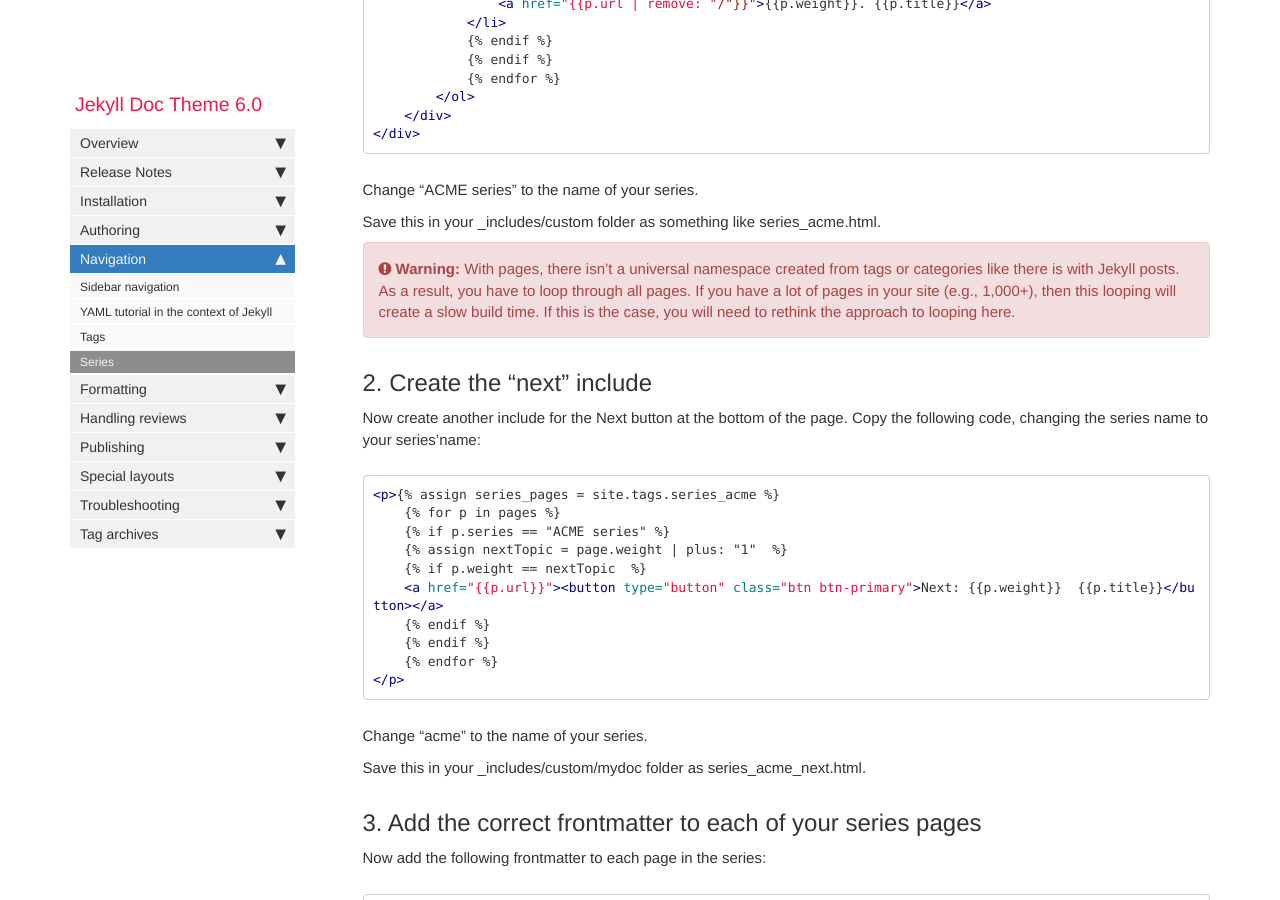
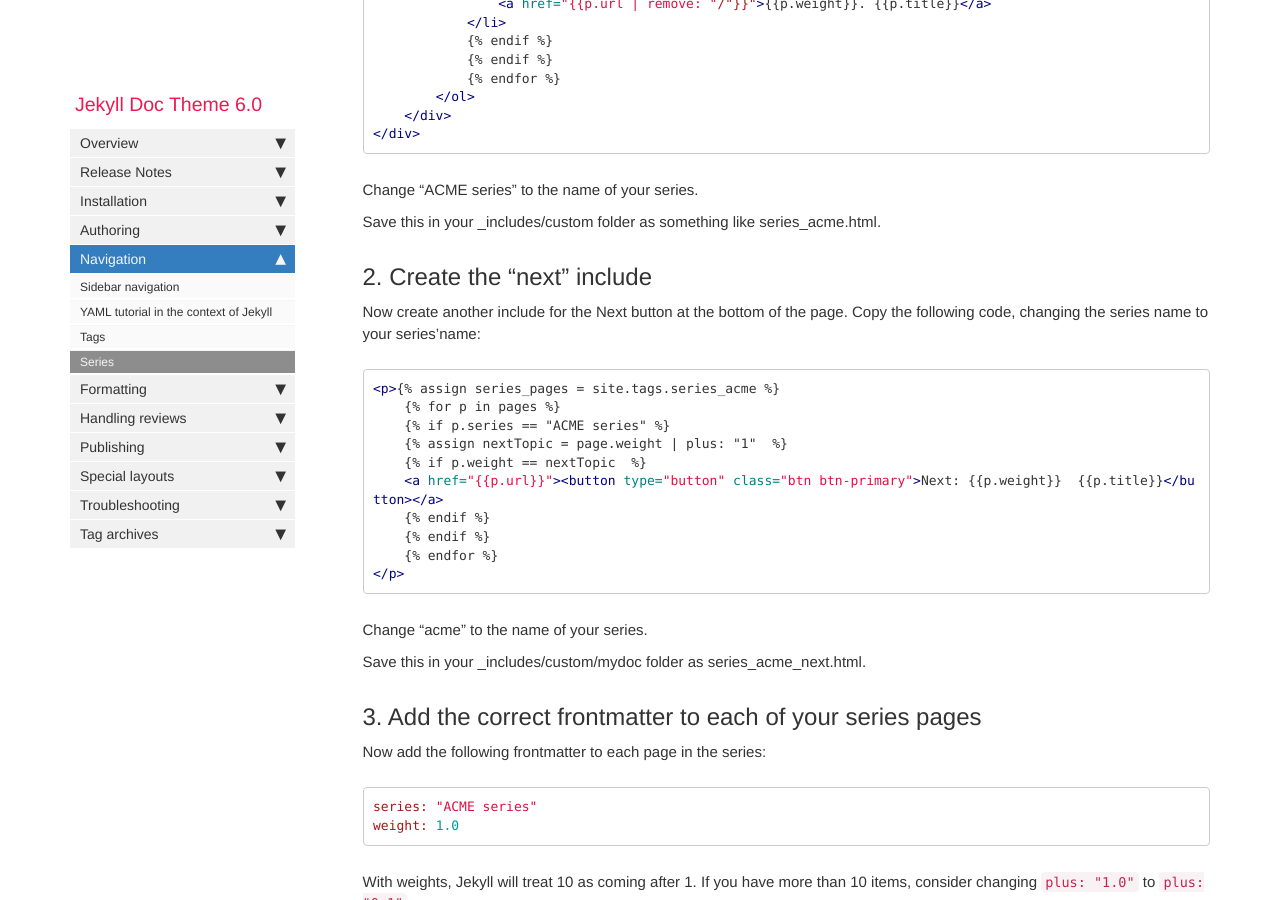
Before and after one commit to gedeontofidji/Documentation, a Jekyll site: the page built from pages/mydoc/mydoc_series.md, in a window 1280 px wide and 900 px high, scrolled down 973 px. Built offline with Jekyll 4.4.1, drawn with Linux system fonts in a browser that asks for light colours; comment, search, counter and statistics services are not loaded.

Commit message:
Update mydoc_series.md

```diff
--- a/pages/mydoc/mydoc_series.md
+++ b/pages/mydoc/mydoc_series.md
@@ -44,8 +44,6 @@ First create an include that contains your series button:
 Change "ACME series" to the name of your series.
 
 Save this in your \_includes/custom folder as something like series\_acme.html.
-
-{% include warning.html content="With pages, there isn't a universal namespace created from tags or categories like there is with Jekyll posts. As a result, you have to loop through all pages. If you have a lot of pages in your site (e.g., 1,000+), then this looping will create a slow build time. If this is the case, you will need to rethink the approach to looping here." %}
 
 ## 2. Create the "next" include
 
```
